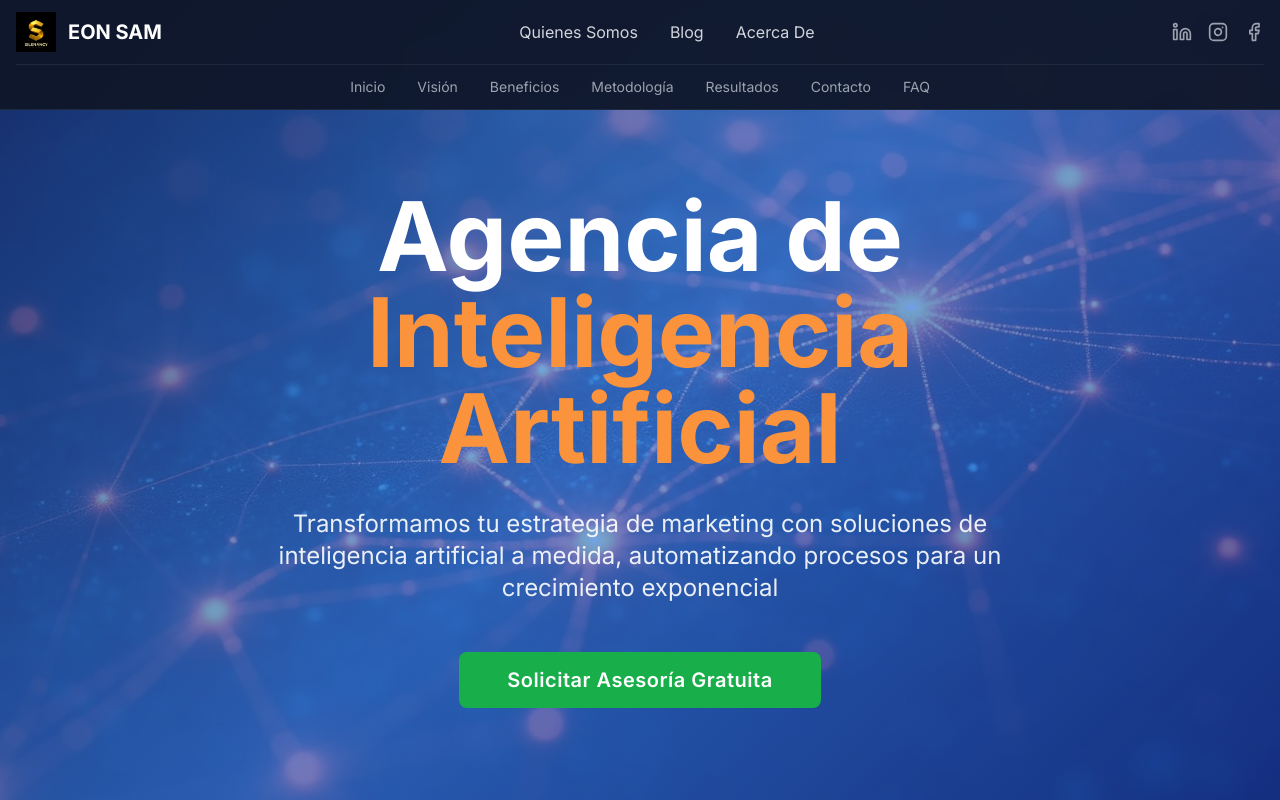
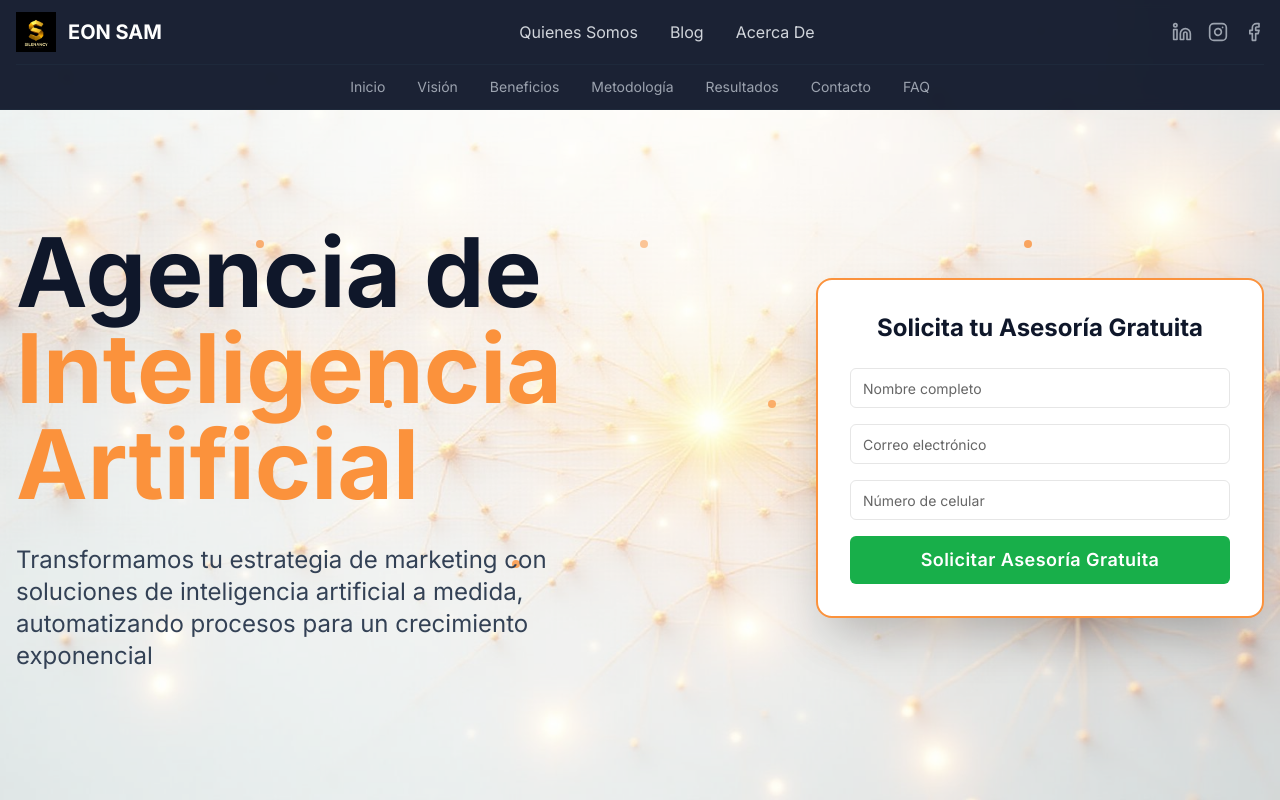
Before and after one commit to edinsonkaly/proyectosweb, a React (Vite) app: page / in a window 1280 px wide. Shown: the top 800 px of the page. Built offline with nearby package versions, Linux system fonts and the light colour scheme.

Commit message:
Refactor Hero section
- Change Hero background and add animation.
- Implement two-column layout in Hero section.
- Add contact form to Hero section.
- Implement menu transparency on scroll.

```diff
--- a/src/components/Header.tsx
+++ b/src/components/Header.tsx
@@ -1,9 +1,19 @@
-import { useState } from "react";
+import { useState, useEffect } from "react";
 import { Menu, X, Linkedin, Instagram, Facebook } from "lucide-react";
 import logo from "@/assets/logo.png";
 
 const Header = () => {
   const [isMenuOpen, setIsMenuOpen] = useState(false);
+  const [isScrolled, setIsScrolled] = useState(false);
+
+  useEffect(() => {
+    const handleScroll = () => {
+      setIsScrolled(window.scrollY > 50);
+    };
+
+    window.addEventListener('scroll', handleScroll);
+    return () => window.removeEventListener('scroll', handleScroll);
+  }, []);
 
   const scrollToSection = (sectionId: string) => {
     const element = document.getElementById(sectionId);
@@ -14,7 +24,9 @@ const Header = () => {
   };
 
   return (
-    <header className="fixed top-0 left-0 right-0 z-50 bg-slate-900/95 backdrop-blur-sm border-b border-slate-800">
+    <header className={`fixed top-0 left-0 right-0 z-50 transition-all duration-300 border-b border-slate-800 ${
+      isScrolled ? 'bg-slate-900/80 backdrop-blur-md' : 'bg-slate-900/95 backdrop-blur-sm'
+    }`}>
       <div className="container mx-auto px-4">
         {/* Main Navigation */}
         <div className="flex items-center justify-between h-16">
--- a/src/components/HeroSection.tsx
+++ b/src/components/HeroSection.tsx
@@ -1,33 +1,168 @@
+import { useState } from "react";
 import { Button } from "@/components/ui/button";
-import heroBackground from "@/assets/hero-bg.jpg";
+import { Input } from "@/components/ui/input";
+import { useToast } from "@/hooks/use-toast";
+import heroBackground from "@/assets/hero-neural-bg.jpg";
 
 const HeroSection = () => {
+  const [formData, setFormData] = useState({
+    name: "",
+    email: "",
+    phone: ""
+  });
+  const [isLoading, setIsLoading] = useState(false);
+  const { toast } = useToast();
+
+  const handleInputChange = (e: React.ChangeEvent<HTMLInputElement>) => {
+    setFormData(prev => ({
+      ...prev,
+      [e.target.name]: e.target.value
+    }));
+  };
+
+  const handleSubmit = async (e: React.FormEvent) => {
+    e.preventDefault();
+
+    if (!formData.name || !formData.email || !formData.phone) {
+      toast({
+        title: "Error",
+        description: "Por favor completa todos los campos",
+        variant: "destructive",
+      });
+      return;
+    }
+
+    setIsLoading(true);
+
+    try {
+      const response = await fetch("https://workflow.edinsonsamame.online/webhook/93cdb2cf-9890-4585-9876-8b5f38a7ad70", {
+        method: "POST",
+        headers: {
+          "Content-Type": "application/json",
+        },
+        mode: "no-cors",
+        body: JSON.stringify({
+          ...formData,
+          timestamp: new Date().toISOString(),
+          source: "landing_page_hero"
+        }),
+      });
+
+      toast({
+        title: "¡Enviado correctamente!",
+        description: "Te contactaremos pronto para tu asesoría gratuita.",
+      });
+
+      setFormData({ name: "", email: "", phone: "" });
+    } catch (error) {
+      console.error("Error:", error);
+      toast({
+        title: "Error",
+        description: "Hubo un problema al enviar el formulario. Inténtalo de nuevo.",
+        variant: "destructive",
+      });
+    } finally {
+      setIsLoading(false);
+    }
+  };
+
   return (
-    <section id="hero" className="relative min-h-screen flex items-center justify-center pt-24" style={{
-      background: 'linear-gradient(135deg, #1e3a8a 0%, #3b82f6 50%, #1e40af 100%)'
-    }}>
-      {/* Background Image */}
+    <section id="hero" className="relative min-h-screen flex items-center justify-center pt-24 bg-white">
+      {/* Animated Background */}
+      <div className="absolute inset-0 overflow-hidden">
         <div
-        className="absolute inset-0 bg-cover bg-center bg-no-repeat opacity-30"
+          className="absolute inset-0 bg-cover bg-center bg-no-repeat opacity-20 animate-pulse"
           style={{ backgroundImage: `url(${heroBackground})` }}
         />
+        {/* Neural Animation Overlay */}
+        <div className="absolute inset-0">
+          {[...Array(8)].map((_, i) => (
+            <div
+              key={i}
+              className="absolute w-2 h-2 bg-orange-400 rounded-full animate-pulse"
+              style={{
+                left: `${20 + (i * 10)}%`,
+                top: `${30 + (i % 3) * 20}%`,
+                animationDelay: `${i * 0.5}s`,
+                animationDuration: '2s'
+              }}
+            />
+          ))}
+        </div>
+      </div>
 
-      {/* Content */}
-      <div className="relative z-10 text-center px-4 max-w-6xl mx-auto">
-        <div className="max-w-4xl mx-auto">
-          <h1 className="text-5xl md:text-7xl lg:text-8xl font-bold text-white mb-8 leading-tight">
+      {/* Content Grid */}
+      <div className="relative z-10 w-full px-4 max-w-7xl mx-auto">
+        <div className="grid lg:grid-cols-2 gap-12 items-center justify-between">
+          {/* Left Column - Text */}
+          <div className="space-y-8">
+            <h1 className="text-5xl md:text-7xl lg:text-8xl font-bold text-slate-900 leading-tight">
               Agencia de
               <span className="block text-orange-400">Inteligencia Artificial</span>
             </h1>
 
-          <p className="text-xl md:text-2xl text-white/90 mb-12 max-w-3xl mx-auto leading-relaxed">
+            <p className="text-xl md:text-2xl text-slate-700 leading-relaxed max-w-2xl">
               Transformamos tu estrategia de marketing con soluciones de inteligencia artificial a medida,
               automatizando procesos para un crecimiento exponencial
             </p>
+          </div>
 
-          <Button variant="cta" size="xl" className="text-xl px-12 py-6">
-            Solicitar Asesoría Gratuita
+          {/* Right Column - Form */}
+          <div className="flex justify-end">
+            <div className="bg-white p-8 rounded-2xl shadow-2xl border-2 border-orange-400 w-full max-w-md">
+              <h3 className="text-2xl font-bold text-slate-900 mb-6 text-center">
+                Solicita tu Asesoría Gratuita
+              </h3>
+
+              <form onSubmit={handleSubmit} className="space-y-4">
+                <div>
+                  <Input
+                    type="text"
+                    name="name"
+                    placeholder="Nombre completo"
+                    value={formData.name}
+                    onChange={handleInputChange}
+                    className="w-full"
+                    required
+                  />
+                </div>
+
+                <div>
+                  <Input
+                    type="email"
+                    name="email"
+                    placeholder="Correo electrónico"
+                    value={formData.email}
+                    onChange={handleInputChange}
+                    className="w-full"
+                    required
+                  />
+                </div>
+
+                <div>
+                  <Input
+                    type="tel"
+                    name="phone"
+                    placeholder="Número de celular"
+                    value={formData.phone}
+                    onChange={handleInputChange}
+                    className="w-full"
+                    required
+                  />
+                </div>
+
+                <Button
+                  type="submit"
+                  variant="cta"
+                  size="lg"
+                  className="w-full text-lg py-6"
+                  disabled={isLoading}
+                >
+                  {isLoading ? "Enviando..." : "Solicitar Asesoría Gratuita"}
                 </Button>
+              </form>
+            </div>
+          </div>
         </div>
       </div>
     </section>
```
Also changed, not shown: src/assets/hero-neural-bg.jpg (added). Lines whose indentation alone changed are shown as unchanged.
